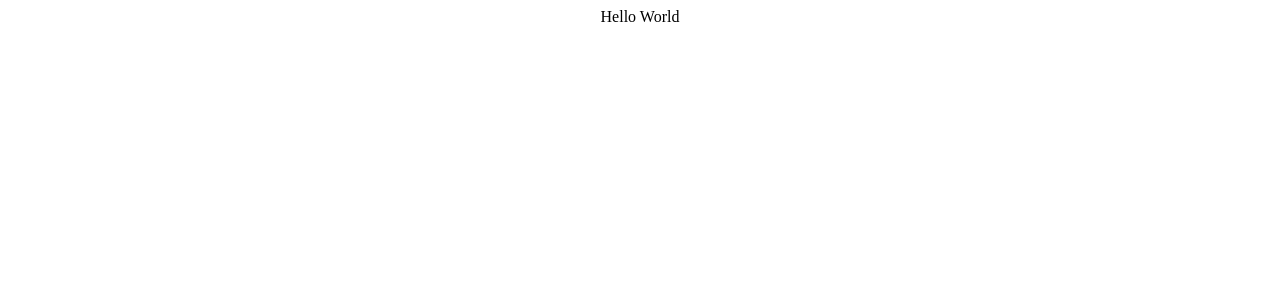
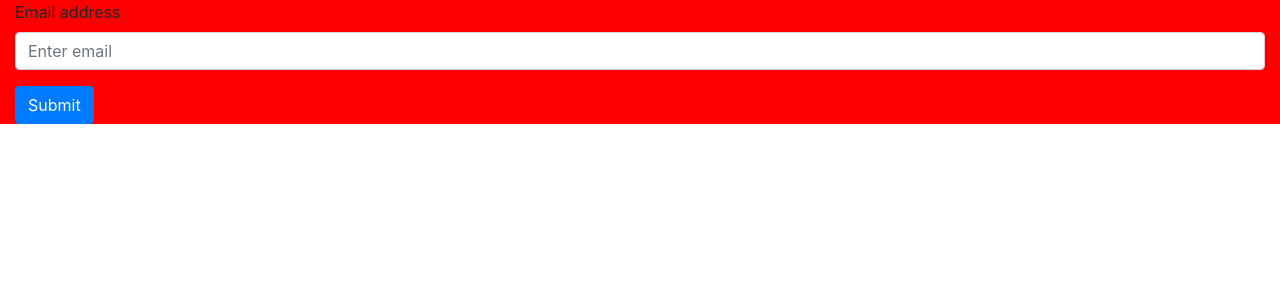
Before and after one commit to ohtu2021satoja/SatojaREKO, a React (Create React App) app in the folder client/: page / in a window 1280 px wide. Shown: the top 300 px of the page. Built offline with nearby package versions, Linux system fonts and the light colour scheme.

Commit message:
Working react-bootstrap

```diff
--- a/client/public/index.html
+++ b/client/public/index.html
@@ -3,6 +3,12 @@
   <head>
     <meta charset="utf-8" />
     <link rel="icon" href="%PUBLIC_URL%/favicon.ico" />
+    <link
+      rel="stylesheet"
+      href="https://cdn.jsdelivr.net/npm/bootstrap@4.6.0/dist/css/bootstrap.min.css"
+      integrity="sha384-B0vP5xmATw1+K9KRQjQERJvTumQW0nPEzvF6L/Z6nronJ3oUOFUFpCjEUQouq2+l"
+      crossorigin="anonymous"
+    />
     <meta name="viewport" content="width=device-width, initial-scale=1" />
     <meta name="theme-color" content="#000000" />
     <meta
--- a/client/src/components/App.css
+++ b/client/src/components/App.css
@@ -1,3 +1,5 @@
+@import-normalize;
+
 .App {
   text-align: center;
 }
--- a/client/src/components/App.js
+++ b/client/src/components/App.js
@@ -1,7 +1,15 @@
 import "./App.css";
+import { Container, Row } from "react-bootstrap";
+import LoginForm from "./LoginForm";
 
-function App() {
-  return <div className="App">Hello World</div>;
-}
+const App = () => {
+  return (
+    <Container style={{ backgroundColor: "red" }} fluid>
+      <Row>
+        <LoginForm />
+      </Row>
+    </Container>
+  );
+};
 
 export default App;
--- a/client/src/components/LoginForm.js
+++ b/client/src/components/LoginForm.js
@@ -0,0 +1,21 @@
+import Button from 'react-bootstrap/Button';
+import Col from 'react-bootstrap/Col';
+import Form from 'react-bootstrap/Form';
+
+const LoginForm = () => {
+  return (
+    <Col>
+      <Form>
+        <Form.Group controlId="formBasicEmail">
+          <Form.Label>Email address</Form.Label>
+          <Form.Control type="email" placeholder="Enter email" />
+        </Form.Group>
+        <Button variant="primary" type="submit">
+          Submit
+        </Button>
+      </Form>
+    </Col>
+  );
+};
+
+export default LoginForm;
```
